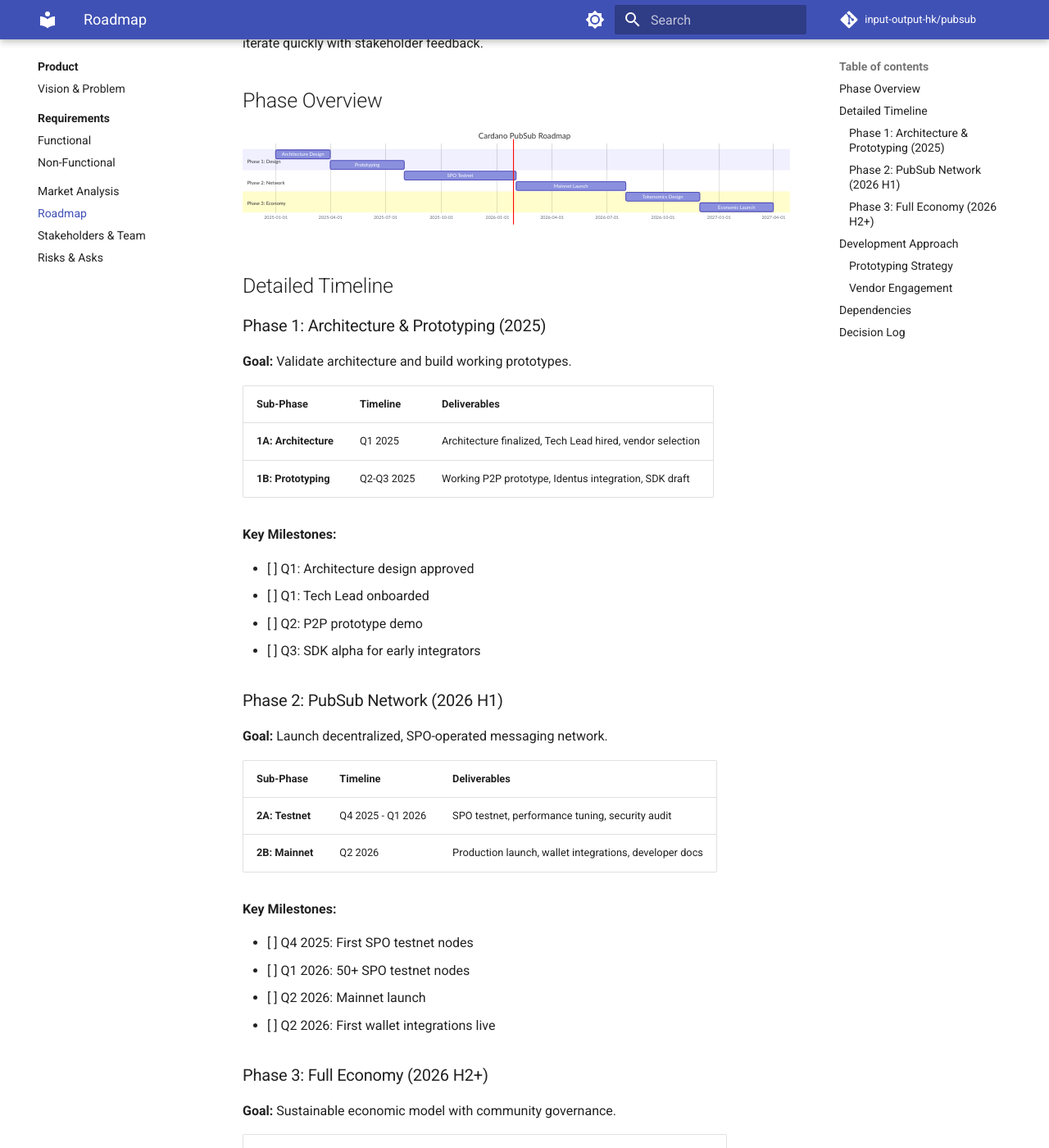
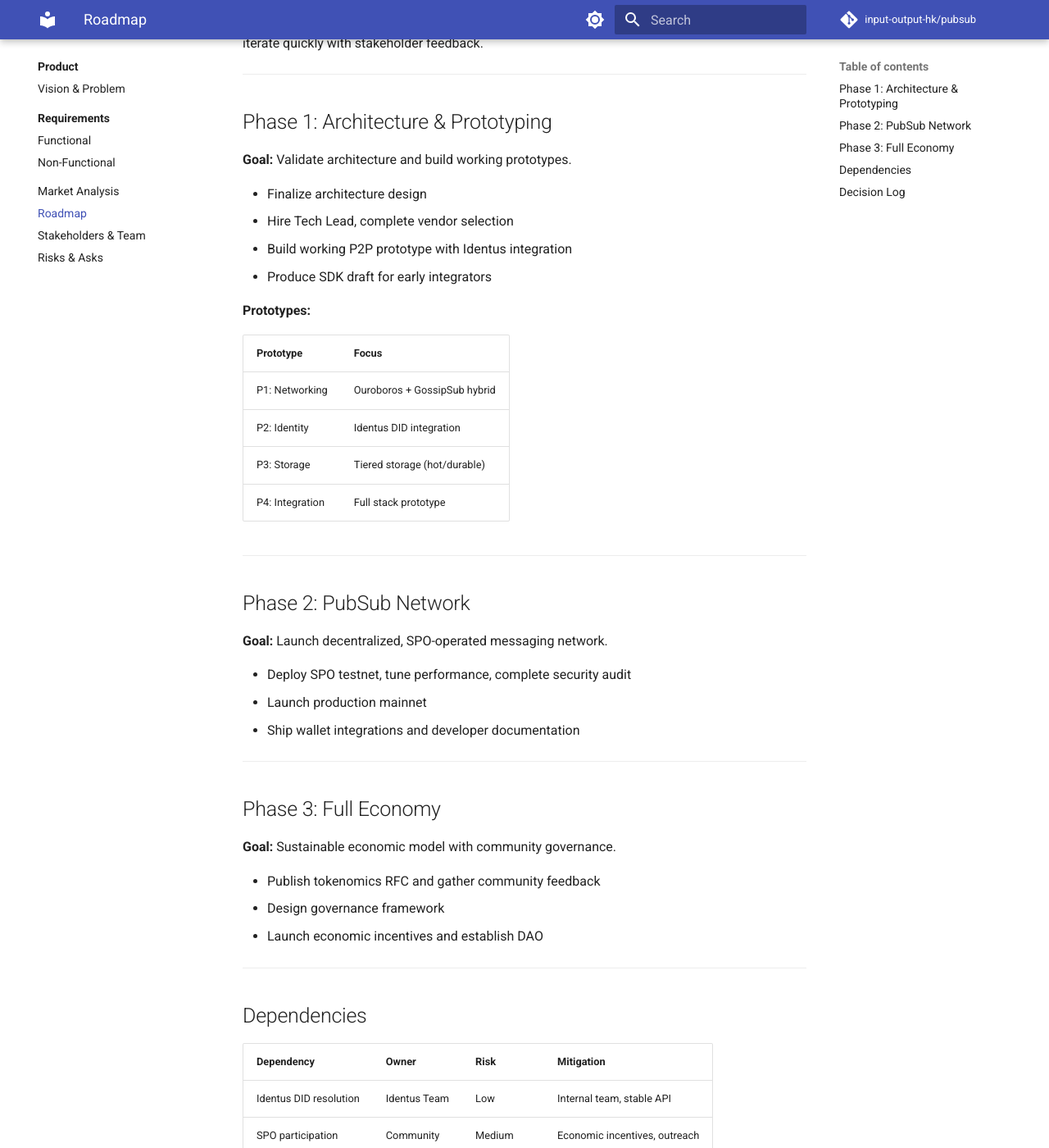
Before and after one commit to input-output-hk/pubsub, an MkDocs documentation site: the page built from docs/product/roadmap.md, in a window 1280 px wide and 1400 px high, scrolled down 272 px. Shown: the whole window at 82% size. Built offline with MkDocs 1.6.1 and Material for MkDocs 9.7.7, drawn with Linux system fonts in a browser that asks for light colours; comment, search, counter and statistics services are not loaded; some of the changed text lies outside the part shown.

Commit message:
Simplify roadmap: remove dated timeline, keep phase summaries

````diff
--- a/docs/product/roadmap.md
+++ b/docs/product/roadmap.md
@@ -4,93 +4,45 @@
 
 We follow a **lean, phased approach** focused on rapid prototyping (~1 month per prototype) to iterate quickly with stakeholder feedback.
 
-## Phase Overview
+---
 
-```mermaid
-gantt
-    title Cardano PubSub Roadmap
-    dateFormat YYYY-MM
-    section Phase 1: Design
-    Architecture Design     :2025-01, 3M
-    Prototyping            :2025-04, 4M
-    section Phase 2: Network
-    SPO Testnet             :2025-08, 6M
-    Mainnet Launch          :2026-02, 6M
-    section Phase 3: Economy
-    Tokenomics Design       :2026-08, 4M
-    Economic Launch         :2026-12, 4M
-```
-
-## Detailed Timeline
-
-### Phase 1: Architecture & Prototyping (2025)
+## Phase 1: Architecture & Prototyping
 
 **Goal:** Validate architecture and build working prototypes.
 
-| Sub-Phase | Timeline | Deliverables |
-|-----------|----------|--------------|
-| **1A: Architecture** | Q1 2025 | Architecture finalized, Tech Lead hired, vendor selection |
-| **1B: Prototyping** | Q2-Q3 2025 | Working P2P prototype, Identus integration, SDK draft |
+- Finalize architecture design
+- Hire Tech Lead, complete vendor selection
+- Build working P2P prototype with Identus integration
+- Produce SDK draft for early integrators
 
-**Key Milestones:**
+**Prototypes:**
 
-- [ ] Q1: Architecture design approved
-- [ ] Q1: Tech Lead onboarded
-- [ ] Q2: P2P prototype demo
-- [ ] Q3: SDK alpha for early integrators
+| Prototype | Focus |
+|-----------|-------|
+| P1: Networking | Ouroboros + GossipSub hybrid |
+| P2: Identity | Identus DID integration |
+| P3: Storage | Tiered storage (hot/durable) |
+| P4: Integration | Full stack prototype |
 
-### Phase 2: PubSub Network (2026 H1)
+---
+
+## Phase 2: PubSub Network
 
 **Goal:** Launch decentralized, SPO-operated messaging network.
 
-| Sub-Phase | Timeline | Deliverables |
-|-----------|----------|--------------|
-| **2A: Testnet** | Q4 2025 - Q1 2026 | SPO testnet, performance tuning, security audit |
-| **2B: Mainnet** | Q2 2026 | Production launch, wallet integrations, developer docs |
+- Deploy SPO testnet, tune performance, complete security audit
+- Launch production mainnet
+- Ship wallet integrations and developer documentation
 
-**Key Milestones:**
+---
 
-- [ ] Q4 2025: First SPO testnet nodes
-- [ ] Q1 2026: 50+ SPO testnet nodes
-- [ ] Q2 2026: Mainnet launch
-- [ ] Q2 2026: First wallet integrations live
-
-### Phase 3: Full Economy (2026 H2+)
+## Phase 3: Full Economy
 
 **Goal:** Sustainable economic model with community governance.
 
-| Sub-Phase | Timeline | Deliverables |
-|-----------|----------|--------------|
-| **3A: Design** | Q3 2026 | Tokenomics RFC, community feedback, governance framework |
-| **3B: Launch** | Q4 2026 | Economic incentives live, DAO established |
-
-**Key Milestones:**
-
-- [ ] Q3 2026: Economic model RFC published
-- [ ] Q4 2026: Incentivized mainnet
-- [ ] Q4 2026: DAO governance live
-
----
-
-## Development Approach
-
-### Prototyping Strategy
-
-| Prototype | Focus | Duration |
-|-----------|-------|----------|
-| **P1: Networking** | Ouroboros + GossipSub hybrid | 4-6 weeks |
-| **P2: Identity** | Identus DID integration | 4-6 weeks |
-| **P3: Storage** | Tiered storage (hot/durable) | 4-6 weeks |
-| **P4: Integration** | Full stack prototype | 6-8 weeks |
-
-### Vendor Engagement
-
-| Milestone | Target |
-|-----------|--------|
-| Initial outreach | Q1 2025 |
-| Technical discussions | Q1 2025 |
-| Vendor selection | Q1 2025 |
-| Development start | Q2 2025 |
+- Publish tokenomics RFC and gather community feedback
+- Design governance framework
+- Launch economic incentives and establish DAO
 
 ---
 
````
